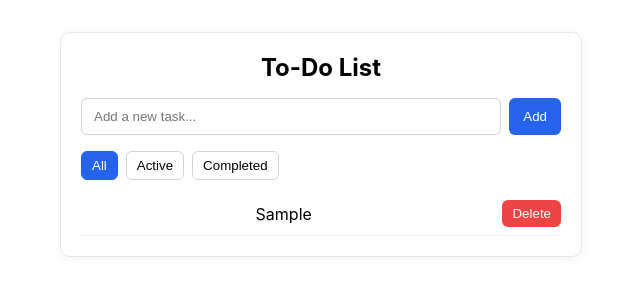
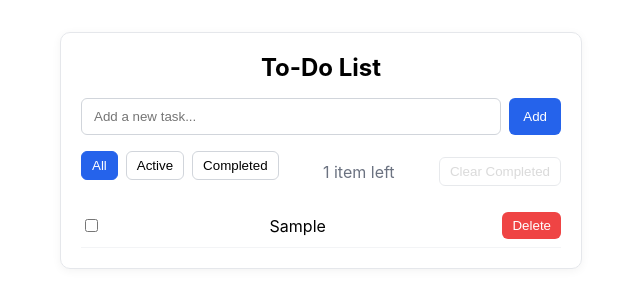
Before and after one commit to abdullahArshadCheema/my-react-todos, a React (Create React App) app: page / in a window 1280 px wide. Both pictures are taken after typing "Sample" into the empty fields and a click on the button "Add". Shown: the top 308 px of the page, without its empty margins (319-959 px from the left). Built offline with nearby package versions, Linux system fonts and the light colour scheme.

Commit message:
feat(todo): stable IDs, filters persist, clear-completed, counters, a11y, and UI polish

```diff
--- a/src/TodoList.css
+++ b/src/TodoList.css
@@ -91,3 +91,27 @@
   color: #fff;
   border-color: #2563eb;
 }
+
+.todo-toolbar {
+  display: flex;
+  align-items: center;
+  justify-content: space-between;
+  gap: 12px;
+  margin-bottom: 12px;
+}
+
+.todo-count {
+  color: #6b7280;
+}
+
+.todo-clear-btn {
+  border: 1px solid #d1d5db;
+  background: #fff;
+  padding: 6px 10px;
+  border-radius: 6px;
+  cursor: pointer;
+}
+.todo-clear-btn:disabled {
+  opacity: 0.5;
+  cursor: not-allowed;
+}
--- a/src/TodoList.js
+++ b/src/TodoList.js
@@ -1,21 +1,42 @@
-import React, { useEffect, useState } from 'react';
+import React, { useEffect, useRef, useState } from 'react';
 import './TodoList.css';
 
 function TodoList() {
   const [tasks, setTasks] = useState([]);
   const [input, setInput] = useState("");
   const [filter, setFilter] = useState('all'); // all | active | completed
-  const [editingIndex, setEditingIndex] = useState(null);
+  const [editingId, setEditingId] = useState(null);
   const [editingText, setEditingText] = useState("");
+  const idRef = useRef(0);
 
   // Load tasks from localStorage on mount
   useEffect(() => {
     try {
       const saved = localStorage.getItem('tasks');
-      if (saved) setTasks(JSON.parse(saved));
+      let initial = [];
+      if (saved) {
+        initial = JSON.parse(saved);
+        // Migration: ensure IDs exist
+        let nextId = 0;
+        initial = initial.map((t, i) => {
+          const id = typeof t.id === 'number' ? t.id : i;
+          nextId = Math.max(nextId, id + 1);
+          return { id, text: t.text, completed: !!t.completed };
+        });
+        idRef.current = nextId;
+      }
+      setTasks(initial);
     } catch (e) {
-      // ignore malformed JSON
+      setTasks([]);
     }
+
+    // Load filter
+    try {
+      const savedFilter = localStorage.getItem('filter');
+      if (savedFilter === 'all' || savedFilter === 'active' || savedFilter === 'completed') {
+        setFilter(savedFilter);
+      }
+    } catch {}
   }, []);
 
   // Save tasks to localStorage whenever they change
@@ -23,22 +44,31 @@ function TodoList() {
     localStorage.setItem('tasks', JSON.stringify(tasks));
   }, [tasks]);
 
+  useEffect(() => {
+    localStorage.setItem('filter', filter);
+  }, [filter]);
+
   const handleAddTask = () => {
     if (input.trim() === "") return;
-    setTasks([...tasks, { text: input, completed: false }]);
+    const newTask = { id: idRef.current++, text: input.trim(), completed: false };
+    setTasks([...tasks, newTask]);
     setInput("");
   };
 
   const handleInputChange = (e) => setInput(e.target.value);
 
-  const handleToggleComplete = (idx) => {
-    setTasks(tasks.map((task, i) =>
-      i === idx ? { ...task, completed: !task.completed } : task
+  const handleToggleComplete = (id) => {
+    setTasks(tasks.map((task) =>
+      task.id === id ? { ...task, completed: !task.completed } : task
     ));
   };
 
-  const handleDeleteTask = (idx) => {
-    setTasks(tasks.filter((_, i) => i !== idx));
+  const handleDeleteTask = (id) => {
+    setTasks(tasks.filter((t) => t.id !== id));
+    if (editingId === id) {
+      setEditingId(null);
+      setEditingText("");
+    }
   };
 
   // Filters
@@ -46,23 +76,27 @@ function TodoList() {
     filter === 'all' ? true : filter === 'active' ? !t.completed : t.completed
   );
 
+  const remaining = tasks.filter(t => !t.completed).length;
+  const hasCompleted = tasks.some(t => t.completed);
+
   // Editing
-  const startEditing = (idx) => {
-    setEditingIndex(idx);
-    setEditingText(tasks[idx].text);
+  const startEditing = (id) => {
+    setEditingId(id);
+    const t = tasks.find(x => x.id === id);
+    setEditingText(t ? t.text : "");
   };
   const cancelEditing = () => {
-    setEditingIndex(null);
+    setEditingId(null);
     setEditingText("");
   };
   const saveEditing = () => {
-    if (editingIndex === null) return;
+    if (editingId === null) return;
     const text = editingText.trim();
     if (!text) {
       cancelEditing();
       return;
     }
-    setTasks(tasks.map((t, i) => (i === editingIndex ? { ...t, text } : t)));
+    setTasks(tasks.map((t) => (t.id === editingId ? { ...t, text } : t)));
     cancelEditing();
   };
 
@@ -82,7 +116,8 @@ function TodoList() {
         />
         <button className="todo-add-btn" onClick={handleAddTask}>Add</button>
       </div>
-      <div className="todo-filters" role="tablist" aria-label="Filters">
+      <div className="todo-toolbar">
+        <div className="todo-filters" role="tablist" aria-label="Filters">
         <button
           className={`todo-filter ${filter === 'all' ? 'active' : ''}`}
           onClick={() => setFilter('all')}
@@ -95,14 +130,27 @@ function TodoList() {
           className={`todo-filter ${filter === 'completed' ? 'active' : ''}`}
           onClick={() => setFilter('completed')}
         >Completed</button>
+        </div>
+        <div className="todo-count" aria-live="polite">{remaining} item{remaining !== 1 ? 's' : ''} left</div>
+        <button
+          className="todo-clear-btn"
+          onClick={() => setTasks(tasks.filter(t => !t.completed))}
+          disabled={!hasCompleted}
+        >Clear Completed</button>
       </div>
       <ul className="todo-list">
         {filteredTasks.length === 0 ? (
           <li className="todo-empty">No tasks yet.</li>
         ) : (
-          filteredTasks.map((task, idx) => (
-            <li key={idx} className="todo-item">
-              {editingIndex === idx ? (
+          filteredTasks.map((task) => (
+            <li key={task.id} className="todo-item">
+              <input
+                type="checkbox"
+                checked={task.completed}
+                onChange={() => handleToggleComplete(task.id)}
+                aria-label={`Mark ${task.text} as ${task.completed ? 'incomplete' : 'complete'}`}
+              />
+              {editingId === task.id ? (
                 <input
                   className="todo-input"
                   value={editingText}
@@ -116,15 +164,14 @@ function TodoList() {
                 />
               ) : (
                 <span
-                  onDoubleClick={() => startEditing(idx)}
-                  onClick={() => handleToggleComplete(idx)}
+                  onDoubleClick={() => startEditing(task.id)}
                   className={`todo-text ${task.completed ? 'completed' : ''}`}
-                  title="Double-click to edit; click to toggle"
+                  title="Double-click to edit"
                 >
                   {task.text}
                 </span>
               )}
-              <button className="todo-delete-btn" onClick={() => handleDeleteTask(idx)}>
+              <button className="todo-delete-btn" onClick={() => handleDeleteTask(task.id)}>
                 Delete
               </button>
             </li>
```
